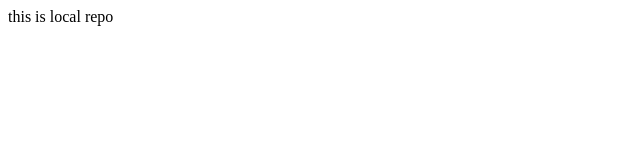
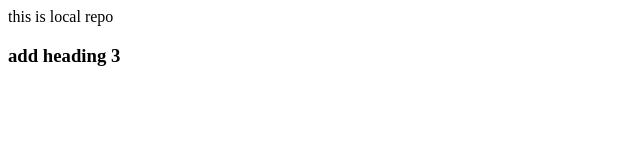
Before and after one commit to Palok123/abcd, a plain HTML site: page index.html in a window 1280 px wide. Shown: the whole page, without its empty margins (0-640 px from the left). Drawn offline with Linux system fonts and the light colour scheme.

Commit message:
added heading 3

```diff
--- a/index.html
+++ b/index.html
@@ -1 +1,2 @@
 <p>this is local repo</p>
+<h3>add heading 3</h3>
```
